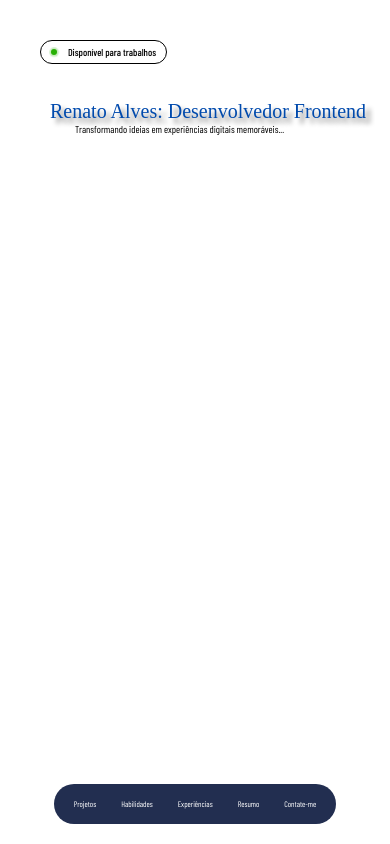
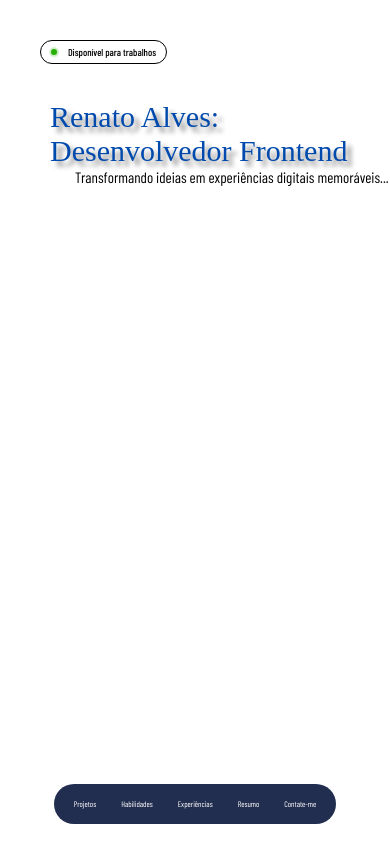
Before and after one commit to rena02to/portifolio, a Next.js app: page / in a window 390 px wide. Built offline with nearby package versions, Linux system fonts and the light colour scheme; a web font is replaced by a local one.

Commit message:
testando alteração no tamanho da fonte

```diff
--- a/src/styles/start.module.scss
+++ b/src/styles/start.module.scss
@@ -53,7 +53,7 @@
         }
         h1{
             font-family: $font-italiano-cursiva;
-            font-size: 65px;
+            font-size: 70px;
             margin: 0;
             padding: 0;
             font-weight: 500;
@@ -66,12 +66,12 @@
                 font-size: 40px;
             }
             @media (max-width: 600px){
-                font-size: 20px;
+                font-size: 30px;
             }
         }
         p{
             font-family: $font-barlow;
-            font-size: 25px;
+            font-size: 30px;
             margin: 0;
             margin-left: 100px;
             font-weight: 400;
@@ -83,7 +83,6 @@
                 font-size: 15px;
             }
             @media (max-width: 600px){
-                font-size: 10px;
                 margin-left: 25px;
             }
         }
```
